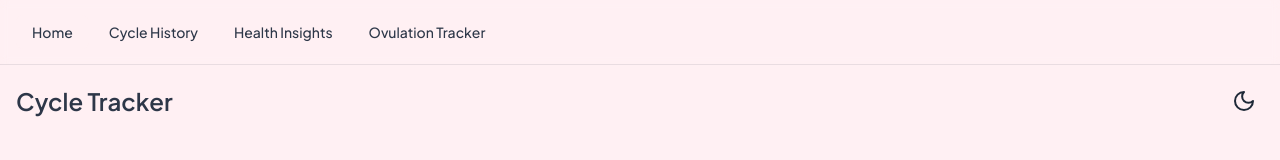
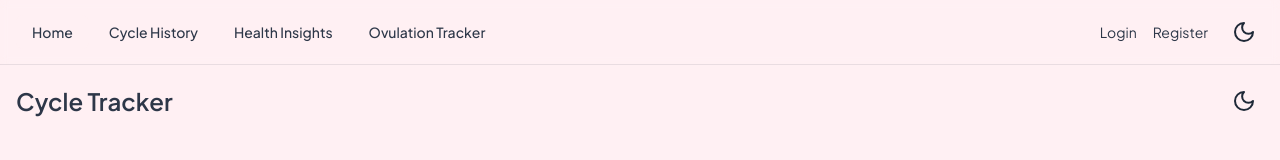
Before and after one commit to shem958/cycle-tracking, a Next.js app: page / in a window 1280 px wide. Shown: the top 160 px of the page. Built offline with nearby package versions, Linux system fonts and the light colour scheme; no server answers.

Commit message:
refactor: enhance Navbar component with user authentication and theme toggle functionality

```diff
--- a/src/app/components/Navbar.js
+++ b/src/app/components/Navbar.js
@@ -2,8 +2,11 @@
 import React from "react";
 import Link from "next/link";
 import { usePathname } from "next/navigation";
+import { useAppContext } from "../context/AppContext";
+import ThemeToggle from "./ThemeToggle";
 
 const Navbar = () => {
+  const { user, logout } = useAppContext();
   const pathname = usePathname();
 
   const isActiveLink = (path) => pathname === path;
@@ -13,6 +16,9 @@ const Navbar = () => {
     { path: "/history", label: "Cycle History" },
     { path: "/insights", label: "Health Insights" },
     { path: "/ovulation", label: "Ovulation Tracker" },
+    ...(user?.role === "admin"
+      ? [{ path: "/admin", label: "Admin Dashboard" }]
+      : []),
   ];
 
   return (
@@ -37,7 +43,38 @@ const Navbar = () => {
           </ul>
 
           <div className="flex items-center space-x-4">
-            {/* ThemeToggle component can be placed here */}
+            {user ? (
+              <>
+                <Link
+                  href="/profile"
+                  className="text-foreground/70 hover:text-foreground text-sm"
+                >
+                  {user.username}
+                </Link>
+                <button
+                  onClick={logout}
+                  className="text-foreground/70 hover:text-foreground text-sm"
+                >
+                  Logout
+                </button>
+              </>
+            ) : (
+              <>
+                <Link
+                  href="/login"
+                  className="text-foreground/70 hover:text-foreground text-sm"
+                >
+                  Login
+                </Link>
+                <Link
+                  href="/register"
+                  className="text-foreground/70 hover:text-foreground text-sm"
+                >
+                  Register
+                </Link>
+              </>
+            )}
+            <ThemeToggle />
           </div>
         </div>
       </div>
```
